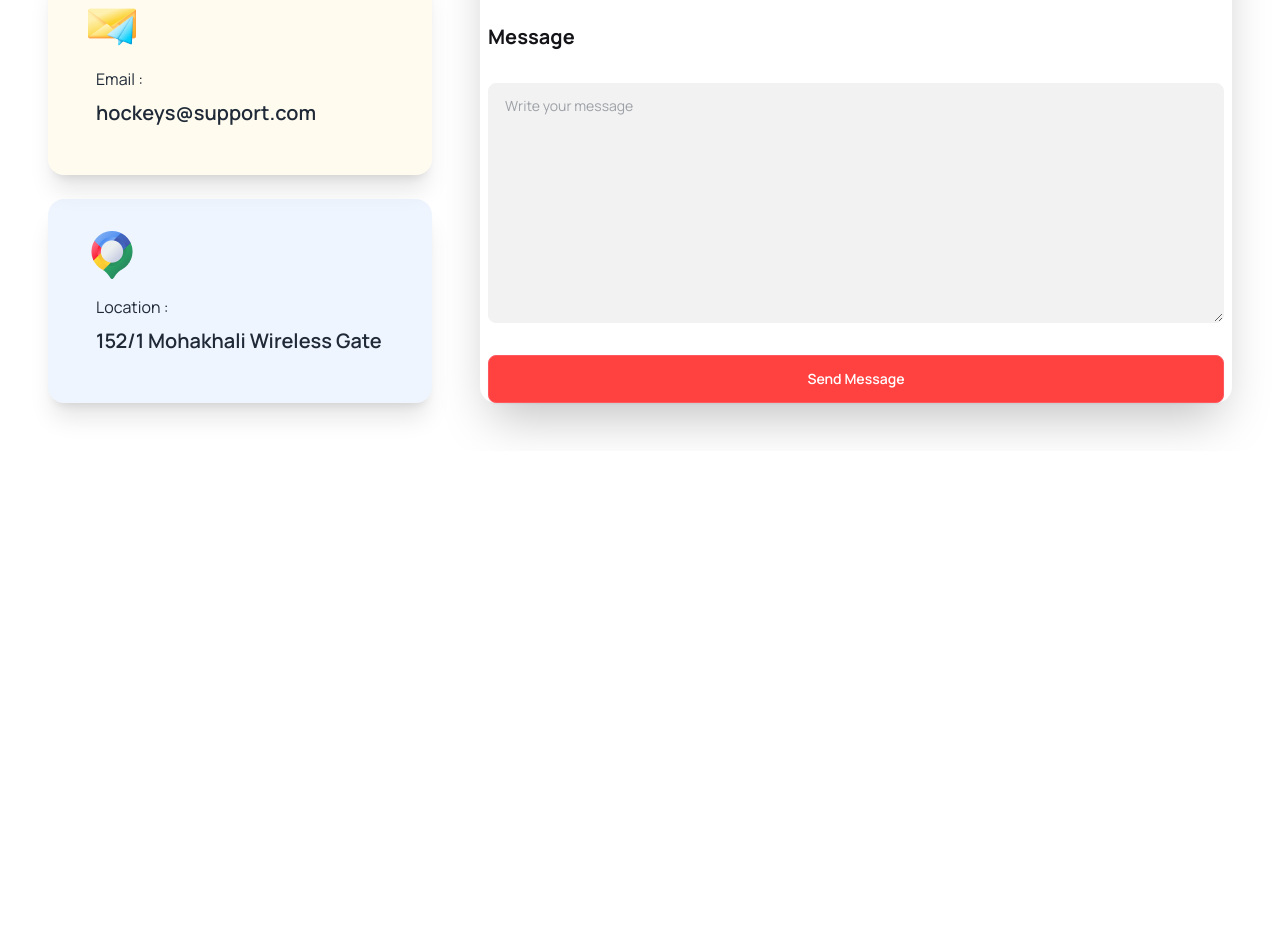
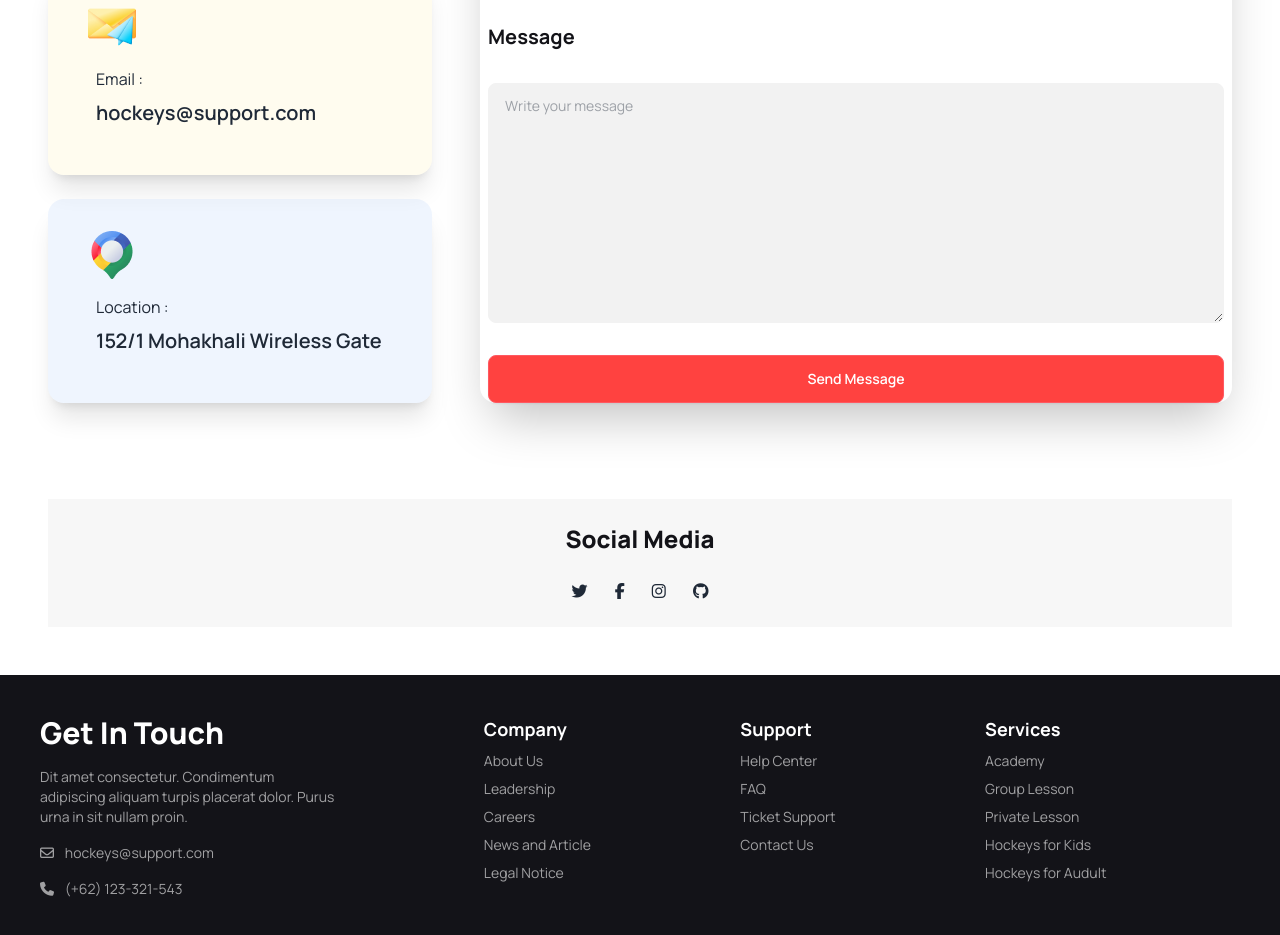
Before and after one commit to Nurunnabi87/hokeys, a plain HTML site: page index.html in a window 1280 px wide. Shown: the part 3828-4763 px from the top of the page. Before the commit the page ends 4279 px from the top, so only its background shows below. Drawn offline with nearby package versions, Linux system fonts and the light colour scheme.

Commit message:
footer section completed

```diff
--- a/index.html
+++ b/index.html
@@ -623,7 +623,60 @@ Write your message
           </div>
         </div>
       </section>
+      <section id="social-media">
+        <div class="container mx-auto p-6 lg:p-12">
+          <div class="bg-[#13131808] text-center py-6 space-y-4 lg:space-y-6">
+            <h3 class="text-[#131318] text-2xl font-extrabold">Social Media</h3>
+            <div class="space-x-6">
+              <i class="fa-brands fa-twitter"></i>
+              <i class="fa-brands fa-facebook-f"></i>
+              <i class="fa-brands fa-instagram"></i>
+              <i class="fa-brands fa-github"></i>
+            </div>
+          </div>
+        </div>
+      </section>
     </main>
-    <footer></footer>
+    <footer class="footer p-10 bg-[#131318] text-base-content text-[#ffffff99]">
+      <aside class="space-y-2">
+        <h3 class="text-[#fff] text-3xl font-extrabold">Get In Touch</h3>
+        <p>
+          Dit amet consectetur. Condimentum <br />
+          adipiscing aliquam turpis placerat dolor. Purus <br />
+          urna in sit nullam proin.
+        </p>
+        <div class="space-x-2">
+          <i class="fa-regular fa-envelope"></i>
+          <span>hockeys@support.com</span>
+        </div>
+        <div class="space-x-2">
+          <i class="fa-solid fa-phone"></i>
+          <span>(+62) 123-321-543</span>
+        </div>
+      </aside>
+      <nav class="">
+        <header class="text-[#fff] text-lg font-bold">Company</header>
+        <a class="link link-hover">About Us</a>
+        <a class="link link-hover">Leadership</a>
+        <a class="link link-hover">Careers</a>
+        <a class="link link-hover">News and Article</a>
+        <a class="link link-hover">Legal Notice</a>
+      </nav>
+      <nav>
+        <header class="text-[#fff] text-lg font-bold">Support</header>
+        <a class="link link-hover">Help Center</a>
+        <a class="link link-hover">FAQ</a>
+        <a class="link link-hover">Ticket Support</a>
+        <a class="link link-hover">Contact Us</a>
+      </nav>
+      <nav>
+        <header class="text-[#fff] text-lg font-bold">Services</header>
+        <a class="link link-hover">Academy</a>
+        <a class="link link-hover">Group Lesson</a>
+        <a class="link link-hover">Private Lesson</a>
+        <a class="link link-hover">Hockeys for Kids</a>
+        <a class="link link-hover">Hockeys for Audult</a>
+      </nav>
+    </footer>
   </body>
 </html>
```
